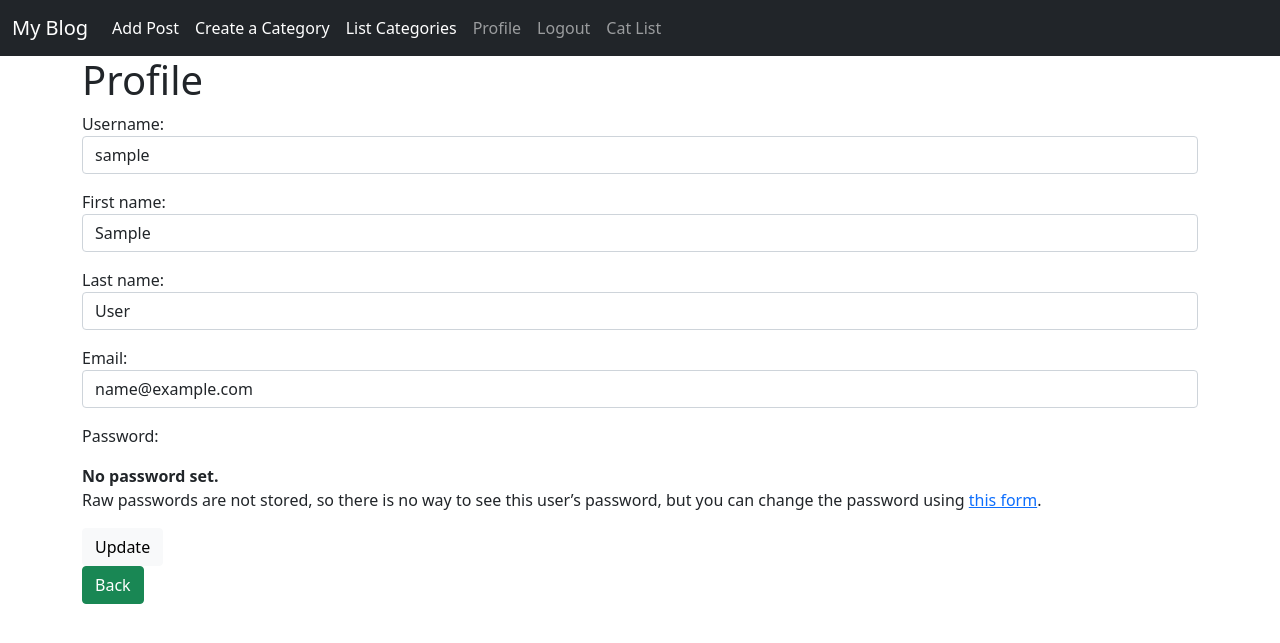
After one commit to MikeRodziewicz/yt-django-blog, a Django app: page /members/edit_profile/ in a window 1280 px wide. The commit adds this page. Shown: the top 643 px of the page. Run offline with Django 3.2, Linux system fonts and the light colour scheme; the visitor is signed in with stand-in values (Sample User, id 1).

Commit message:
working on user profile page

```diff
--- a/members/forms.py
+++ b/members/forms.py
@@ -1,9 +1,9 @@
-from django.contrib.auth.forms import UserCreationForm
+from django.contrib.auth.forms import UserCreationForm, UserChangeForm
 from django.contrib.auth.models import User
 from django import forms
 
 
-class SignUp(UserCreationForm):
+class SignUpForm(UserCreationForm):
     email = forms.EmailField(widget=forms.EmailInput(attrs={'class':'form-control'}))
     first_name = forms.CharField(max_length=250, widget=forms.TextInput(attrs={'class':'form-control'}))
     last_name = forms.CharField(max_length=250, widget=forms.TextInput(attrs={'class':'form-control'}))
@@ -18,3 +18,19 @@ class SignUp(UserCreationForm):
         self.fields['username'].widget.attrs['class'] = 'form-control'
         self.fields['password1'].widget.attrs['class'] = 'form-control'
         self.fields['password2'].widget.attrs['class'] = 'form-control'
+
+
+class EditProfileForm(UserChangeForm):
+    email = forms.EmailField(widget=forms.EmailInput(attrs={'class':'form-control'}))
+    first_name = forms.CharField(max_length=250, widget=forms.TextInput(attrs={'class':'form-control'}))
+    last_name = forms.CharField(max_length=250, widget=forms.TextInput(attrs={'class':'form-control'}))
+    username = forms.CharField(max_length=250, widget=forms.TextInput(attrs={'class':'form-control'}))
+    last_login = forms.CharField(max_length=250, widget=forms.TextInput(attrs={'class':'form-control', 'type':'hidden'}))
+    is_superuser = forms.CharField(max_length=250, widget=forms.CheckboxInput(attrs={'class':'form-check', 'type':'hidden'}))
+    is_staff = forms.CharField(max_length=250, widget=forms.CheckboxInput(attrs={'class':'form-check', 'type':'hidden'}))
+    is_active = forms.CharField(max_length=250, widget=forms.CheckboxInput(attrs={'class':'form-check', 'type':'hidden'}))
+    date_joined = forms.CharField(max_length=250, widget=forms.TextInput(attrs={'class':'form-control', 'type':'hidden'}))
+
+    class Meta:
+        model = User
+        fields = ('username', 'first_name', 'last_name', 'email', 'password', 'last_login', 'is_superuser', 'is_staff', 'is_active', 'date_joined' )
--- /dev/null
+++ b/members/templates/registration/edit_profile.html
@@ -0,0 +1,19 @@
+{% extends 'base.html' %}
+{% block title %} Edit Profile {% endblock %}
+{% block content %}
+
+<h1>Profile</h1>
+
+<div>
+    <form method="POST">
+
+        {% csrf_token %}
+        {{ form.as_p}}
+        <button class="btn btn-light">Update</button>
+
+    </form>
+</div>
+
+<a href="{% url 'home' %}" class="btn btn-success">Back</a>
+
+{% endblock %}
--- a/members/urls.py
+++ b/members/urls.py
@@ -1,6 +1,7 @@
 from django.urls import path
-from .views import UserRegister
+from .views import UserRegister, UserEdit
 
 urlpatterns = [
     path('register/', UserRegister.as_view(), name='register'),
+    path('edit_profile/', UserEdit.as_view(), name='edit-profile'),
 ]
--- a/members/views.py
+++ b/members/views.py
@@ -1,12 +1,22 @@
 from django.shortcuts import render
 from django.views import generic
-from django.contrib.auth.forms import UserCreationForm
+from django.contrib.auth.forms import UserChangeForm
 from django.urls import reverse_lazy
-from .forms import SignUp
+from .forms import SignUpForm, EditProfileForm
 
 
 class UserRegister(generic.CreateView):
     """Creates a user object"""
-    form_class = SignUp
+    form_class = SignUpForm
     template_name = 'registration/registration.html'
     success_url = reverse_lazy('login')
+
+
+class UserEdit(generic.UpdateView):
+    """Creates a user object"""
+    form_class = EditProfileForm
+    template_name = 'registration/edit_profile.html'
+    success_url = reverse_lazy('home')
+
+    def get_object(self):
+        return self.request.user
--- a/theblog/templates/base.html
+++ b/theblog/templates/base.html
@@ -31,9 +31,11 @@
                   <a class="nav-link active" aria-current="page" href="{% url 'categories' %}">List Categories</a>
                 </li>
                 <li class="nav-item">
+                  <a class="nav-link" href="{% url 'edit-profile' %}">Profile</a>
+                </li>
+                <li class="nav-item">
                   <a class="nav-link" href="{% url 'logout' %}">Logout</a>
                 </li>
-
               {% else %}
                 <li class="nav-item">
                   <a class="nav-link" href="{% url 'register' %}">Register</a>
```
